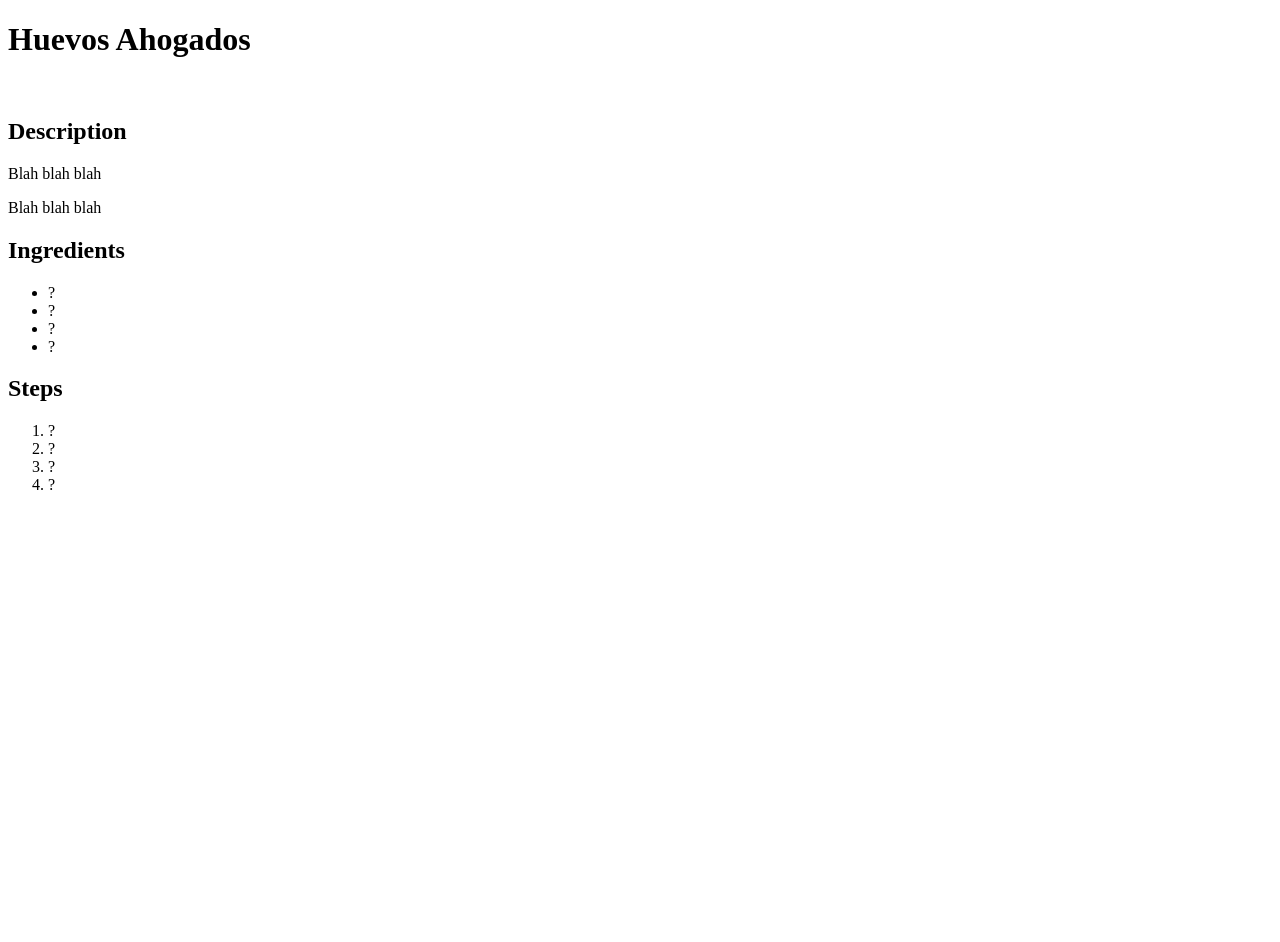
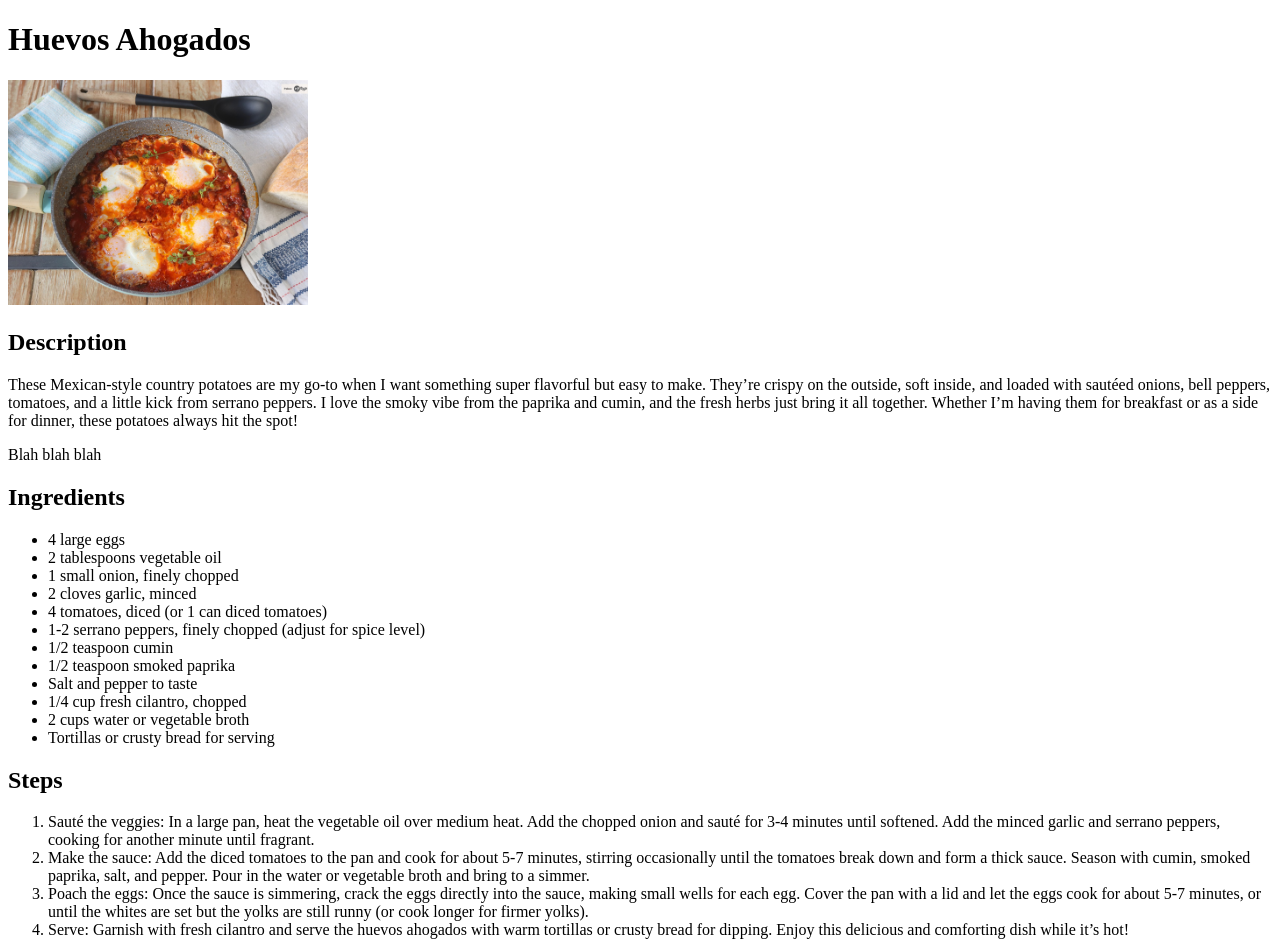
Before and after one commit to DC-donuts/odin-recipes, a plain HTML site: page recipes/huevosahogados.html in a window 1280 px wide. Before the commit the page ends 800 px from the top, so only its background shows below. Drawn offline with Linux system fonts and the light colour scheme.

Commit message:
Add text/img into huevosahogados.html
            added picture into img directory
            used a rel path to add pic into huevosahogados.html
            added description, ingredients, and steps text to huevosahogados.html

```diff
--- a/recipes/huevosahogados.html
+++ b/recipes/huevosahogados.html
@@ -7,24 +7,37 @@
 
     <body>
         <h1>Huevos Ahogados</h1>
-         <p><img src="" alt=""></p>
+         <p><img src="../img/HuevosAhogados.jpg" alt="Huevos Ahogados" width="300"></p>
          <p><h2>Description</h2></p>
-         <p>Blah blah blah</p>
+         <p>These Mexican-style country potatoes are my go-to when I want something super flavorful but easy to make. They’re crispy on the outside, soft inside, and loaded with sautéed onions, bell peppers, tomatoes, and a little kick from serrano peppers. I love the smoky vibe from the paprika and cumin, and the fresh herbs just bring it all together. Whether I’m having them for breakfast or as a side for dinner, these potatoes always hit the spot!</p>
          <p>Blah blah blah</p>
          <h2>Ingredients</h2>
             <ul>
-                <li>?</li>
-                <li>?</li>
-                <li>?</li>
-                <li>?</li>
+                <li>4 large eggs</li>
+                <li>2 tablespoons vegetable oil</li>
+                <li>1 small onion, finely chopped</li>
+                <li>2 cloves garlic, minced</li>
+                <li>4 tomatoes, diced (or 1 can diced tomatoes)</li>
+                <li>1-2 serrano peppers, finely chopped (adjust for spice level)</li>
+                <li>1/2 teaspoon cumin</li>
+                <li>1/2 teaspoon smoked paprika</li>
+                <li>Salt and pepper to taste</li>
+                <li>1/4 cup fresh cilantro, chopped</li>
+                <li>2 cups water or vegetable broth</li>
+                <li>Tortillas or crusty bread for serving</li>
+
             </ul>
 
             <h2>Steps</h2>
                 <ol>
-                    <li>?</li>
-                    <li>?</li>
-                    <li>?</li>
-                    <li>?</li>
+                    <li>Sauté the veggies: In a large pan, heat the vegetable oil over medium heat. Add the chopped onion and sauté for 3-4 minutes until softened. Add the minced garlic and serrano peppers, cooking for another minute until fragrant.</li>
+
+                    <li>Make the sauce: Add the diced tomatoes to the pan and cook for about 5-7 minutes, stirring occasionally until the tomatoes break down and form a thick sauce. Season with cumin, smoked paprika, salt, and pepper. Pour in the water or vegetable broth and bring to a simmer.</li>
+
+                    <li>Poach the eggs: Once the sauce is simmering, crack the eggs directly into the sauce, making small wells for each egg. Cover the pan with a lid and let the eggs cook for about 5-7 minutes, or until the whites are set but the yolks are still runny (or cook longer for firmer yolks).</li>
+
+                    <li>Serve: Garnish with fresh cilantro and serve the huevos ahogados with warm tortillas or crusty bread for dipping. Enjoy this delicious and comforting dish while it’s hot!</li>
+
                 </ol>
     </body>
 </html>
```
Also changed, not shown: img/HuevosAhogados.jpg (added).
